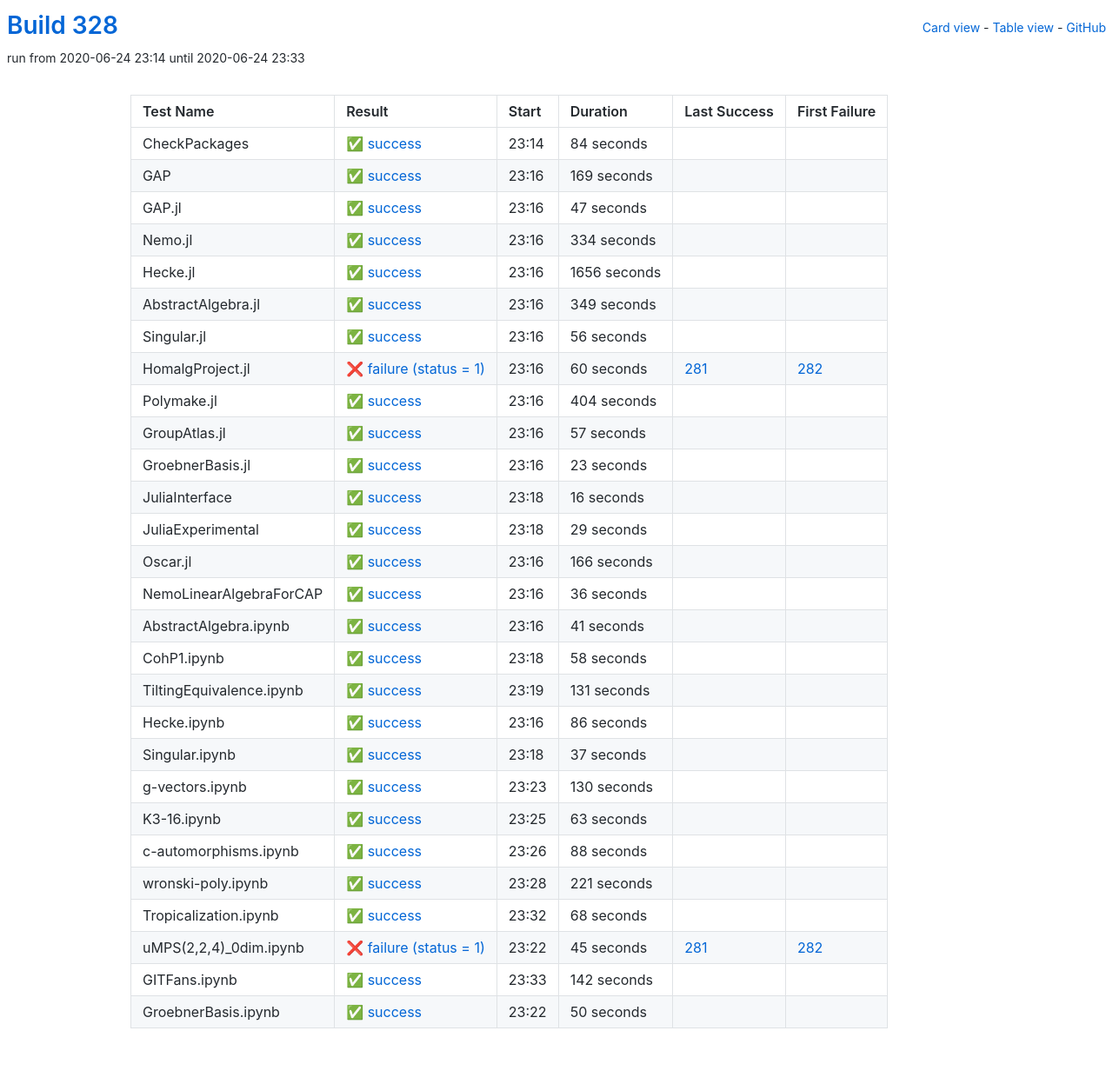
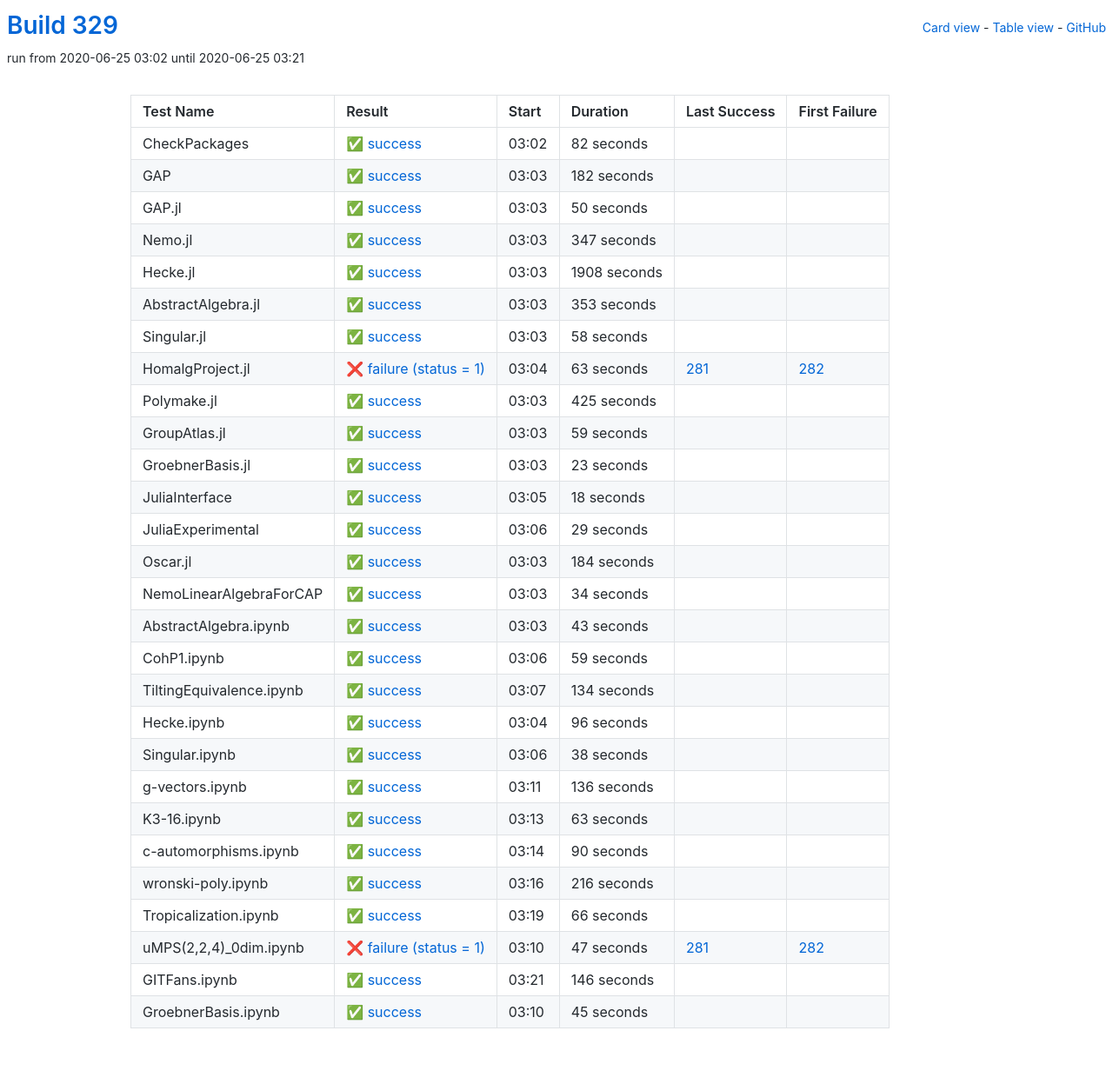
Before and after one commit to oscar-system/oscar-ci-status-stable, a Jekyll site: the page built from table.html, in a window 1280 px wide. Shown: the whole page at 87% size. Built offline with Jekyll 4.4.1, drawn with Linux system fonts in a browser that asks for light colours.

Commit message:
Build #329

```diff
--- a/_data/ci.yml
+++ b/_data/ci.yml
@@ -1,6 +1,6 @@
 ---
-build: 328
-build_url: https://oscarci.mathematik.uni-kl.de/job/oscar-stable/328/
+build: 329
+build_url: https://oscarci.mathematik.uni-kl.de/job/oscar-stable/329/
 job: oscar-stable
 organization: oscar-system
 repo: oscar-ci-status-stable
@@ -8,128 +8,128 @@ repourl: https://github.com/oscar-system/oscar-ci-status-stable
 tests:
 - name: CheckPackages
   id: checkpackages
-  log: https://oscarci.mathematik.uni-kl.de/job/oscar-stable/328/artifact/logs/build-328/CheckPackages.log
-  start: 2020-06-24 23:14
+  log: https://oscarci.mathematik.uni-kl.de/job/oscar-stable/329/artifact/logs/build-329/CheckPackages.log
+  start: 2020-06-25 03:02
   success: true
   exitcode: 0
   status: success
-  duration: 84
+  duration: 82
   last_success: false
   last_success_url:
   first_failure: false
   first_failure_url:
 - name: GAP
   id: gap
-  log: https://oscarci.mathematik.uni-kl.de/job/oscar-stable/328/artifact/logs/build-328/GAP.log
-  start: 2020-06-24 23:16
+  log: https://oscarci.mathematik.uni-kl.de/job/oscar-stable/329/artifact/logs/build-329/GAP.log
+  start: 2020-06-25 03:03
   success: true
   exitcode: 0
   status: success
-  duration: 169
+  duration: 182
   last_success: false
   last_success_url:
   first_failure: false
   first_failure_url:
 - name: GAP.jl
   id: gap-jl
-  log: https://oscarci.mathematik.uni-kl.de/job/oscar-stable/328/artifact/logs/build-328/GAP.jl.log
-  start: 2020-06-24 23:16
+  log: https://oscarci.mathematik.uni-kl.de/job/oscar-stable/329/artifact/logs/build-329/GAP.jl.log
+  start: 2020-06-25 03:03
   success: true
   exitcode: 0
   status: success
-  duration: 47
+  duration: 50
   last_success: false
   last_success_url:
   first_failure: false
   first_failure_url:
 - name: Nemo.jl
   id: nemo-jl
-  log: https://oscarci.mathematik.uni-kl.de/job/oscar-stable/328/artifact/logs/build-328/Nemo.jl.log
-  start: 2020-06-24 23:16
+  log: https://oscarci.mathematik.uni-kl.de/job/oscar-stable/329/artifact/logs/build-329/Nemo.jl.log
+  start: 2020-06-25 03:03
   success: true
   exitcode: 0
   status: success
-  duration: 334
+  duration: 347
   last_success: false
   last_success_url:
   first_failure: false
   first_failure_url:
 - name: Hecke.jl
   id: hecke-jl
-  log: https://oscarci.mathematik.uni-kl.de/job/oscar-stable/328/artifact/logs/build-328/Hecke.jl.log
-  start: 2020-06-24 23:16
+  log: https://oscarci.mathematik.uni-kl.de/job/oscar-stable/329/artifact/logs/build-329/Hecke.jl.log
+  start: 2020-06-25 03:03
   success: true
   exitcode: 0
   status: success
-  duration: 1656
+  duration: 1908
   last_success: false
   last_success_url:
   first_failure: false
   first_failure_url:
 - name: AbstractAlgebra.jl
   id: abstractalgebra-jl
-  log: https://oscarci.mathematik.uni-kl.de/job/oscar-stable/328/artifact/logs/build-328/AbstractAlgebra.jl.log
-  start: 2020-06-24 23:16
+  log: https://oscarci.mathematik.uni-kl.de/job/oscar-stable/329/artifact/logs/build-329/AbstractAlgebra.jl.log
+  start: 2020-06-25 03:03
   success: true
   exitcode: 0
   status: success
-  duration: 349
+  duration: 353
   last_success: false
   last_success_url:
   first_failure: false
   first_failure_url:
 - name: Singular.jl
   id: singular-jl
-  log: https://oscarci.mathematik.uni-kl.de/job/oscar-stable/328/artifact/logs/build-328/Singular.jl.log
-  start: 2020-06-24 23:16
+  log: https://oscarci.mathematik.uni-kl.de/job/oscar-stable/329/artifact/logs/build-329/Singular.jl.log
+  start: 2020-06-25 03:03
   success: true
   exitcode: 0
   status: success
-  duration: 56
+  duration: 58
   last_success: false
   last_success_url:
   first_failure: false
   first_failure_url:
 - name: HomalgProject.jl
   id: homalgproject-jl
-  log: https://oscarci.mathematik.uni-kl.de/job/oscar-stable/328/artifact/logs/build-328/HomalgProject.jl.log
-  start: 2020-06-24 23:16
+  log: https://oscarci.mathematik.uni-kl.de/job/oscar-stable/329/artifact/logs/build-329/HomalgProject.jl.log
+  start: 2020-06-25 03:04
   success: false
   exitcode: 1
   status: failure
-  duration: 60
+  duration: 63
   last_success: 281
   last_success_url: https://oscarci.mathematik.uni-kl.de/job/oscar-stable/281/
   first_failure: 282
   first_failure_url: https://oscarci.mathematik.uni-kl.de/job/oscar-stable/282/
 - name: Polymake.jl
   id: polymake-jl
-  log: https://oscarci.mathematik.uni-kl.de/job/oscar-stable/328/artifact/logs/build-328/Polymake.jl.log
-  start: 2020-06-24 23:16
+  log: https://oscarci.mathematik.uni-kl.de/job/oscar-stable/329/artifact/logs/build-329/Polymake.jl.log
+  start: 2020-06-25 03:03
   success: true
   exitcode: 0
   status: success
-  duration: 404
+  duration: 425
   last_success: false
   last_success_url:
   first_failure: false
   first_failure_url:
 - name: GroupAtlas.jl
   id: groupatlas-jl
-  log: https://oscarci.mathematik.uni-kl.de/job/oscar-stable/328/artifact/logs/build-328/GroupAtlas.jl.log
-  start: 2020-06-24 23:16
+  log: https://oscarci.mathematik.uni-kl.de/job/oscar-stable/329/artifact/logs/build-329/GroupAtlas.jl.log
+  start: 2020-06-25 03:03
   success: true
   exitcode: 0
   status: success
-  duration: 57
+  duration: 59
   last_success: false
   last_success_url:
   first_failure: false
   first_failure_url:
 - name: GroebnerBasis.jl
   id: groebnerbasis-jl
-  log: https://oscarci.mathematik.uni-kl.de/job/oscar-stable/328/artifact/logs/build-328/GroebnerBasis.jl.log
-  start: 2020-06-24 23:16
+  log: https://oscarci.mathematik.uni-kl.de/job/oscar-stable/329/artifact/logs/build-329/GroebnerBasis.jl.log
+  start: 2020-06-25 03:03
   success: true
   exitcode: 0
   status: success
@@ -140,20 +140,20 @@ tests:
   first_failure_url:
 - name: JuliaInterface
   id: juliainterface
-  log: https://oscarci.mathematik.uni-kl.de/job/oscar-stable/328/artifact/logs/build-328/JuliaInterface.log
-  start: 2020-06-24 23:18
+  log: https://oscarci.mathematik.uni-kl.de/job/oscar-stable/329/artifact/logs/build-329/JuliaInterface.log
+  start: 2020-06-25 03:05
   success: true
   exitcode: 0
   status: success
-  duration: 16
+  duration: 18
   last_success: false
   last_success_url:
   first_failure: false
   first_failure_url:
 - name: JuliaExperimental
   id: juliaexperimental
-  log: https://oscarci.mathematik.uni-kl.de/job/oscar-stable/328/artifact/logs/build-328/JuliaExperimental.log
-  start: 2020-06-24 23:18
+  log: https://oscarci.mathematik.uni-kl.de/job/oscar-stable/329/artifact/logs/build-329/JuliaExperimental.log
+  start: 2020-06-25 03:06
   success: true
   exitcode: 0
   status: success
@@ -164,104 +164,104 @@ tests:
   first_failure_url:
 - name: Oscar.jl
   id: oscar-jl
-  log: https://oscarci.mathematik.uni-kl.de/job/oscar-stable/328/artifact/logs/build-328/Oscar.jl.log
-  start: 2020-06-24 23:16
+  log: https://oscarci.mathematik.uni-kl.de/job/oscar-stable/329/artifact/logs/build-329/Oscar.jl.log
+  start: 2020-06-25 03:03
   success: true
   exitcode: 0
   status: success
-  duration: 166
+  duration: 184
   last_success: false
   last_success_url:
   first_failure: false
   first_failure_url:
 - name: NemoLinearAlgebraForCAP
   id: nemolinearalgebraforcap
-  log: https://oscarci.mathematik.uni-kl.de/job/oscar-stable/328/artifact/logs/build-328/NemoLinearAlgebraForCAP.log
-  start: 2020-06-24 23:16
+  log: https://oscarci.mathematik.uni-kl.de/job/oscar-stable/329/artifact/logs/build-329/NemoLinearAlgebraForCAP.log
+  start: 2020-06-25 03:03
   success: true
   exitcode: 0
   status: success
-  duration: 36
+  duration: 34
   last_success: false
   last_success_url:
   first_failure: false
   first_failure_url:
 - name: AbstractAlgebra.ipynb
   id: abstractalgebra-ipynb
-  log: https://oscarci.mathematik.uni-kl.de/job/oscar-stable/328/artifact/logs/build-328/AbstractAlgebra.ipynb.log
-  start: 2020-06-24 23:16
+  log: https://oscarci.mathematik.uni-kl.de/job/oscar-stable/329/artifact/logs/build-329/AbstractAlgebra.ipynb.log
+  start: 2020-06-25 03:03
   success: true
   exitcode: 0
   status: success
-  duration: 41
+  duration: 43
   last_success: false
   last_success_url:
   first_failure: false
   first_failure_url:
 - name: CohP1.ipynb
   id: cohp1-ipynb
-  log: https://oscarci.mathematik.uni-kl.de/job/oscar-stable/328/artifact/logs/build-328/CohP1.ipynb.log
-  start: 2020-06-24 23:18
+  log: https://oscarci.mathematik.uni-kl.de/job/oscar-stable/329/artifact/logs/build-329/CohP1.ipynb.log
+  start: 2020-06-25 03:06
   success: true
   exitcode: 0
   status: success
-  duration: 58
+  duration: 59
   last_success: false
   last_success_url:
   first_failure: false
   first_failure_url:
 - name: TiltingEquivalence.ipynb
   id: tiltingequivalence-ipynb
-  log: https://oscarci.mathematik.uni-kl.de/job/oscar-stable/328/artifact/logs/build-328/TiltingEquivalence.ipynb.log
-  start: 2020-06-24 23:19
+  log: https://oscarci.mathematik.uni-kl.de/job/oscar-stable/329/artifact/logs/build-329/TiltingEquivalence.ipynb.log
+  start: 2020-06-25 03:07
   success: true
   exitcode: 0
   status: success
-  duration: 131
+  duration: 134
   last_success: false
   last_success_url:
   first_failure: false
   first_failure_url:
 - name: Hecke.ipynb
   id: hecke-ipynb
-  log: https://oscarci.mathematik.uni-kl.de/job/oscar-stable/328/artifact/logs/build-328/Hecke.ipynb.log
-  start: 2020-06-24 23:16
+  log: https://oscarci.mathematik.uni-kl.de/job/oscar-stable/329/artifact/logs/build-329/Hecke.ipynb.log
+  start: 2020-06-25 03:04
   success: true
   exitcode: 0
   status: success
-  duration: 86
+  duration: 96
   last_success: false
   last_success_url:
   first_failure: false
   first_failure_url:
 - name: Singular.ipynb
   id: singular-ipynb
-  log: https://oscarci.mathematik.uni-kl.de/job/oscar-stable/328/artifact/logs/build-328/Singular.ipynb.log
-  start: 2020-06-24 23:18
+  log: https://oscarci.mathematik.uni-kl.de/job/oscar-stable/329/artifact/logs/build-329/Singular.ipynb.log
+  start: 2020-06-25 03:06
   success: true
   exitcode: 0
   status: success
-  duration: 37
+  duration: 38
   last_success: false
   last_success_url:
   first_failure: false
   first_failure_url:
 - name: g-vectors.ipynb
   id: g-vectors-ipynb
-  log: https://oscarci.mathematik.uni-kl.de/job/oscar-stable/328/artifact/logs/build-328/g-vectors.ipynb.log
-  start: 2020-06-24 23:23
+  log: https://oscarci.mathematik.uni-kl.de/job/oscar-stable/329/artifact/logs/build-329/g-vectors.ipynb.log
+  start: 2020-06-25 03:11
   success: true
   exitcode: 0
   status: success
-  duration: 130
+  duration: 136
   last_success: false
   last_success_url:
   first_failure: false
   first_failure_url:
 - name: K3-16.ipynb
   id: k3-16-ipynb
-  log: https://oscarci.mathematik.uni-kl.de/job/oscar-stable/328/artifact/logs/build-328/K3-16.ipynb.log
-  start: 2020-06-24 23:25
+  log: https://oscarci.mathematik.uni-kl.de/job/oscar-stable/329/artifact/logs/build-329/K3-16.ipynb.log
+  start: 2020-06-25 03:13
   success: true
   exitcode: 0
   status: success
@@ -272,72 +272,72 @@ tests:
   first_failure_url:
 - name: c-automorphisms.ipynb
   id: c-automorphisms-ipynb
-  log: https://oscarci.mathematik.uni-kl.de/job/oscar-stable/328/artifact/logs/build-328/c-automorphisms.ipynb.log
-  start: 2020-06-24 23:26
+  log: https://oscarci.mathematik.uni-kl.de/job/oscar-stable/329/artifact/logs/build-329/c-automorphisms.ipynb.log
+  start: 2020-06-25 03:14
   success: true
   exitcode: 0
   status: success
-  duration: 88
+  duration: 90
   last_success: false
   last_success_url:
   first_failure: false
   first_failure_url:
 - name: wronski-poly.ipynb
   id: wronski-poly-ipynb
-  log: https://oscarci.mathematik.uni-kl.de/job/oscar-stable/328/artifact/logs/build-328/wronski-poly.ipynb.log
-  start: 2020-06-24 23:28
+  log: https://oscarci.mathematik.uni-kl.de/job/oscar-stable/329/artifact/logs/build-329/wronski-poly.ipynb.log
+  start: 2020-06-25 03:16
   success: true
   exitcode: 0
   status: success
-  duration: 221
+  duration: 216
   last_success: false
   last_success_url:
   first_failure: false
   first_failure_url:
 - name: Tropicalization.ipynb
   id: tropicalization-ipynb
-  log: https://oscarci.mathematik.uni-kl.de/job/oscar-stable/328/artifact/logs/build-328/Tropicalization.ipynb.log
-  start: 2020-06-24 23:32
+  log: https://oscarci.mathematik.uni-kl.de/job/oscar-stable/329/artifact/logs/build-329/Tropicalization.ipynb.log
+  start: 2020-06-25 03:19
   success: true
   exitcode: 0
   status: success
-  duration: 68
+  duration: 66
   last_success: false
   last_success_url:
   first_failure: false
   first_failure_url:
 - name: uMPS(2,2,4)_0dim.ipynb
   id: umps-2-2-4-0dim-ipynb
-  log: https://oscarci.mathematik.uni-kl.de/job/oscar-stable/328/artifact/logs/build-328/uMPS-2-2-4-_0dim.ipynb.log
-  start: 2020-06-24 23:22
+  log: https://oscarci.mathematik.uni-kl.de/job/oscar-stable/329/artifact/logs/build-329/uMPS-2-2-4-_0dim.ipynb.log
+  start: 2020-06-25 03:10
   success: false
   exitcode: 1
   status: failure
-  duration: 45
+  duration: 47
   last_success: 281
   last_success_url: https://oscarci.mathematik.uni-kl.de/job/oscar-stable/281/
   first_failure: 282
   first_failure_url: https://oscarci.mathematik.uni-kl.de/job/oscar-stable/282/
 - name: GITFans.ipynb
   id: gitfans-ipynb
-  log: https://oscarci.mathematik.uni-kl.de/job/oscar-stable/328/artifact/logs/build-328/GITFans.ipynb.log
-  start: 2020-06-24 23:33
+  log: https://oscarci.mathematik.uni-kl.de/job/oscar-stable/329/artifact/logs/build-329/GITFans.ipynb.log
+  start: 2020-06-25 03:21
   success: true
   exitcode: 0
   status: success
-  duration: 142
+  duration: 146
   last_success: false
   last_success_url:
   first_failure: false
   first_failure_url:
 - name: GroebnerBasis.ipynb
   id: groebnerbasis-ipynb
-  log: https://oscarci.mathematik.uni-kl.de/job/oscar-stable/328/artifact/logs/build-328/GroebnerBasis.ipynb.log
-  start: 2020-06-24 23:22
+  log: https://oscarci.mathematik.uni-kl.de/job/oscar-stable/329/artifact/logs/build-329/GroebnerBasis.ipynb.log
+  start: 2020-06-25 03:10
   success: true
   exitcode: 0
   status: success
-  duration: 50
+  duration: 45
   last_success: false
   last_success_url:
   first_failure: false
```
Also changed, not shown: README.md.
